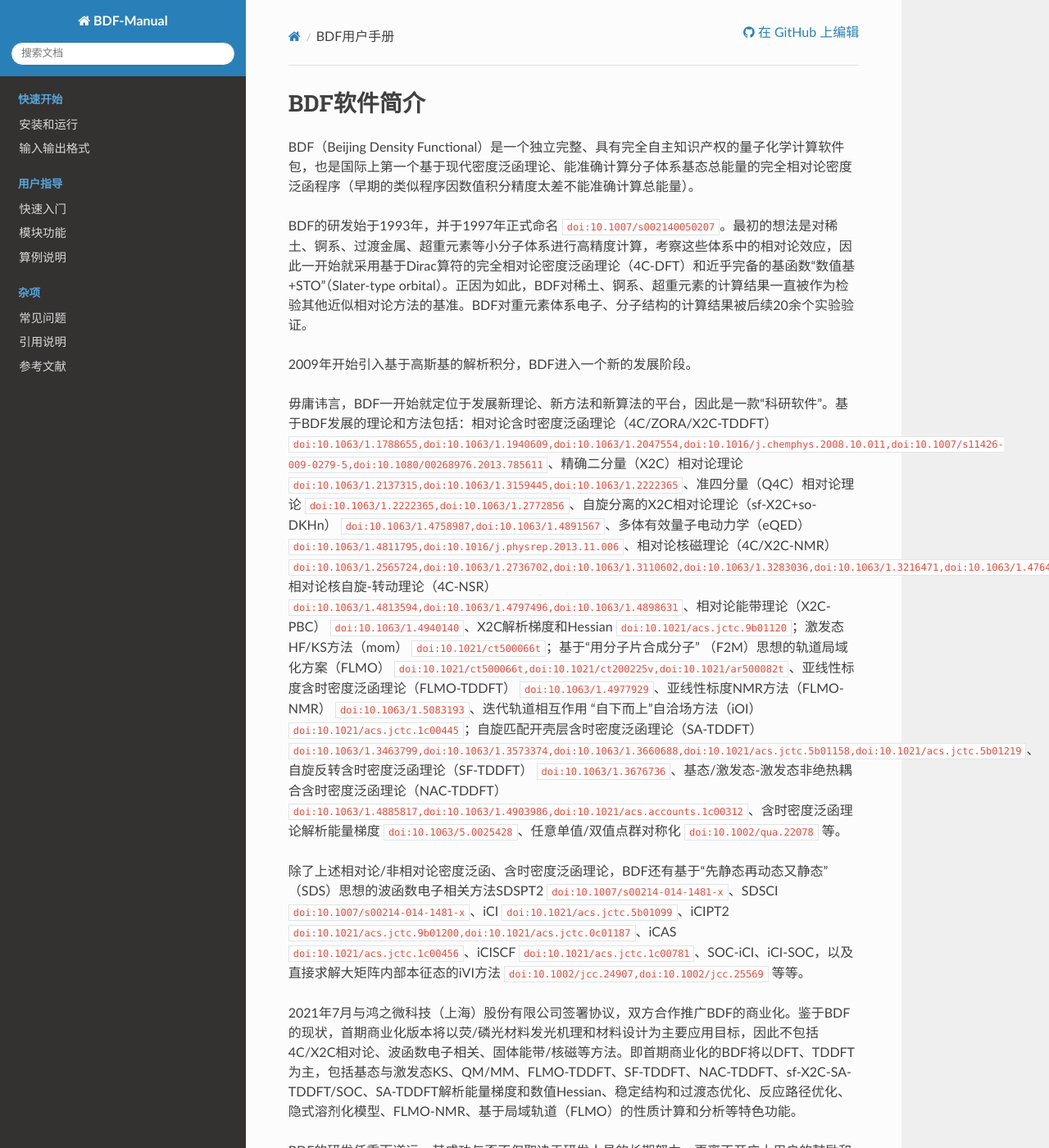
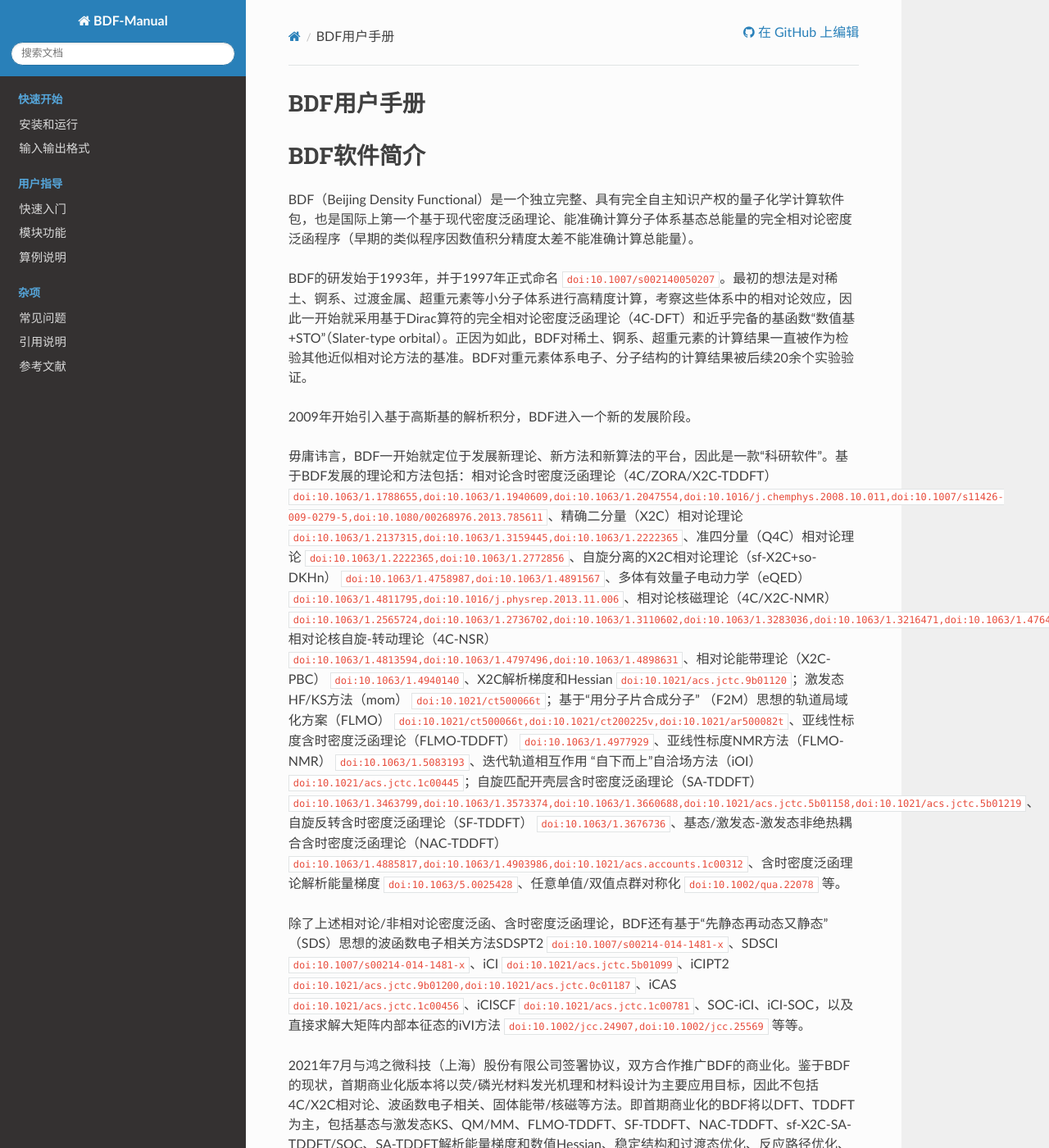
Before and after one commit to BDF-manual-maintenance/BDF-Manual, a Sphinx documentation site: the page built from source/index.rst, in a window 1280 px wide and 1400 px high. Shown: the whole window at 82% size. Built offline with Sphinx 7.4.7 and the Read the Docs theme 2.0.0, drawn with Linux system fonts in a browser that asks for light colours; pages that are not in the unit, such as notebooks, are missing from menus; cross-references to code outside the pages are shown as plain code.

```diff
--- a/source/index.rst
+++ b/source/index.rst
@@ -3,11 +3,13 @@
    You can adapt this file completely to your liking, but it should at least
    contain the root `toctree` directive.
 
-.. include:: Introduction.rst
+
 
 ================
 BDF用户手册
 ================
+
+.. include:: Introduction.rst
 
 .. toctree::
    :maxdepth: 3
```
